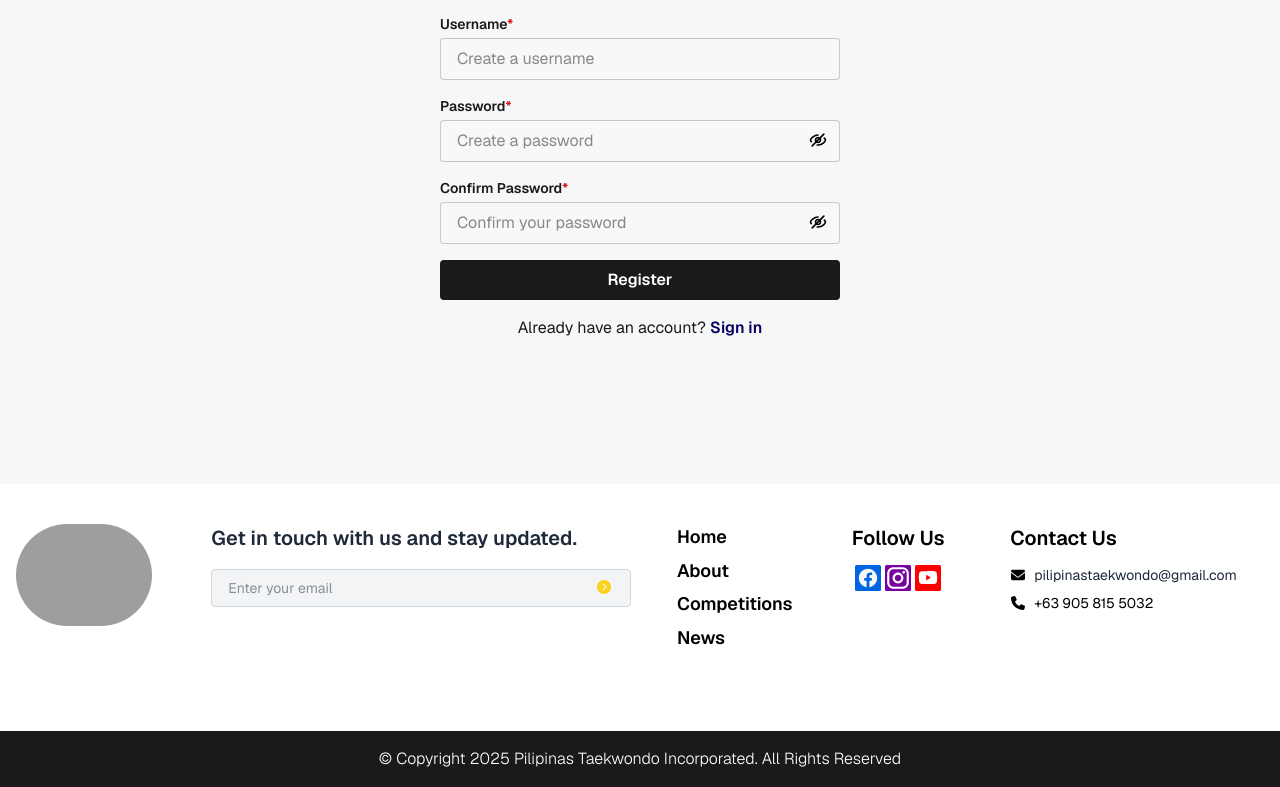
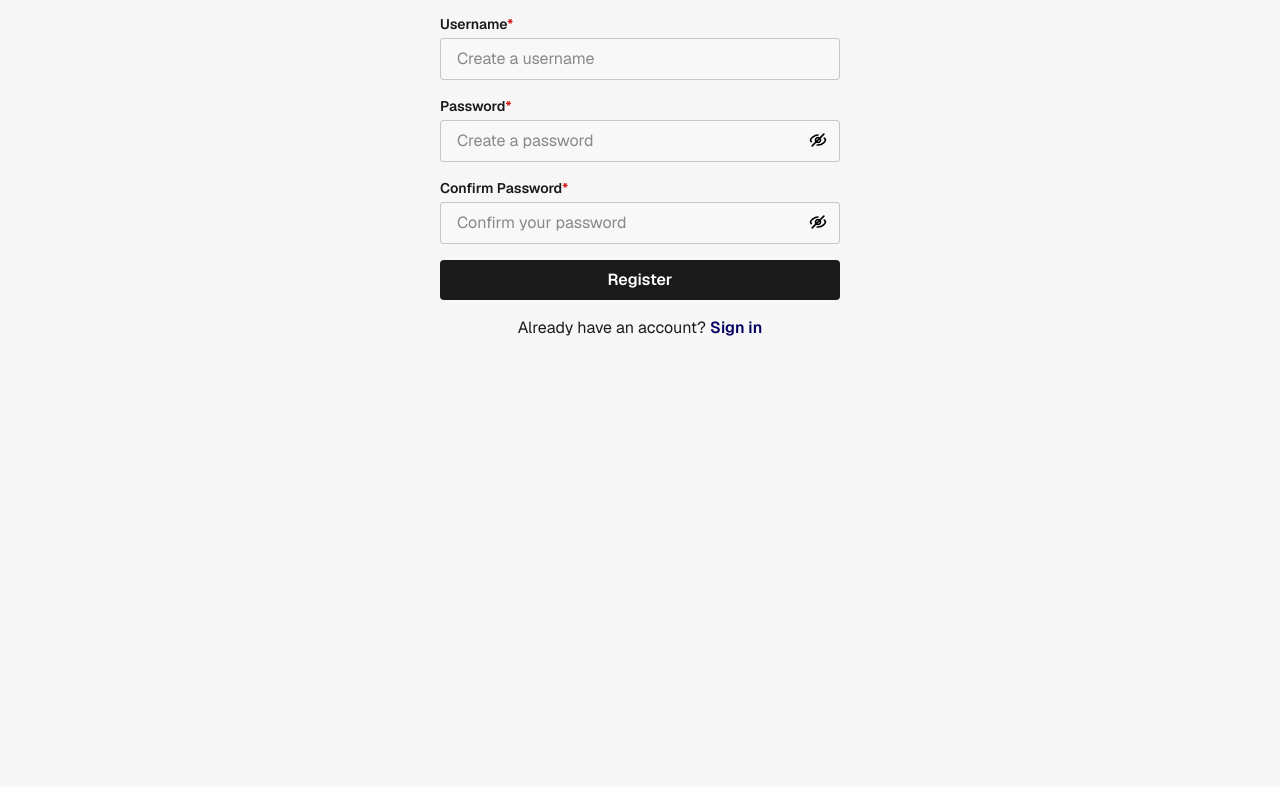
Before and after one commit to rvcarcueva2/pti-web, a Next.js app in the folder web/: page /auth/register in a window 1280 px wide. Shown: the part 597-1384 px from the top of the page. After the commit the page ends 1041 px from the top, so only its background shows below. Built offline with nearby package versions, Linux system fonts and the light colour scheme; grey boxes are pictures that could not be loaded.

Commit message:
modified root layout

```diff
--- a/web/app/layout.tsx
+++ b/web/app/layout.tsx
@@ -1,7 +1,7 @@
 import type { Metadata } from "next";
 import { Geist, Geist_Mono } from "next/font/google";
 import { Poppins } from "next/font/google";
-import Footer from "@/app/components/Footer";
+import FooterWrapper from "@/app/components/FooterWrapper";
 import HeaderWrapper from "@/app/components/HeaderWrapper";
 
 import "../lib/fontawesome";
@@ -52,7 +52,7 @@ export default function RootLayout({
         <HeaderWrapper />
         {/* Main Content */}
         {children}
-        <Footer />
+        <FooterWrapper />
       </body>
     </html>
   );
```
